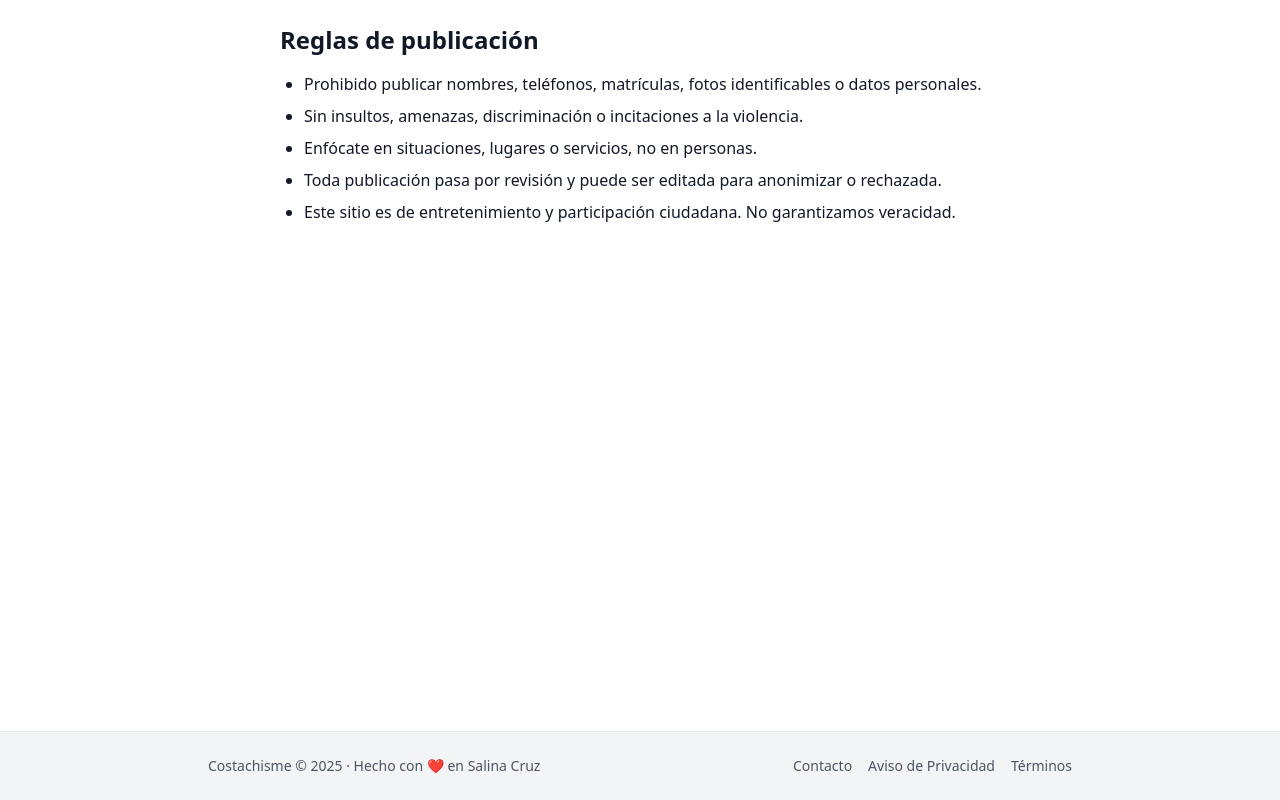
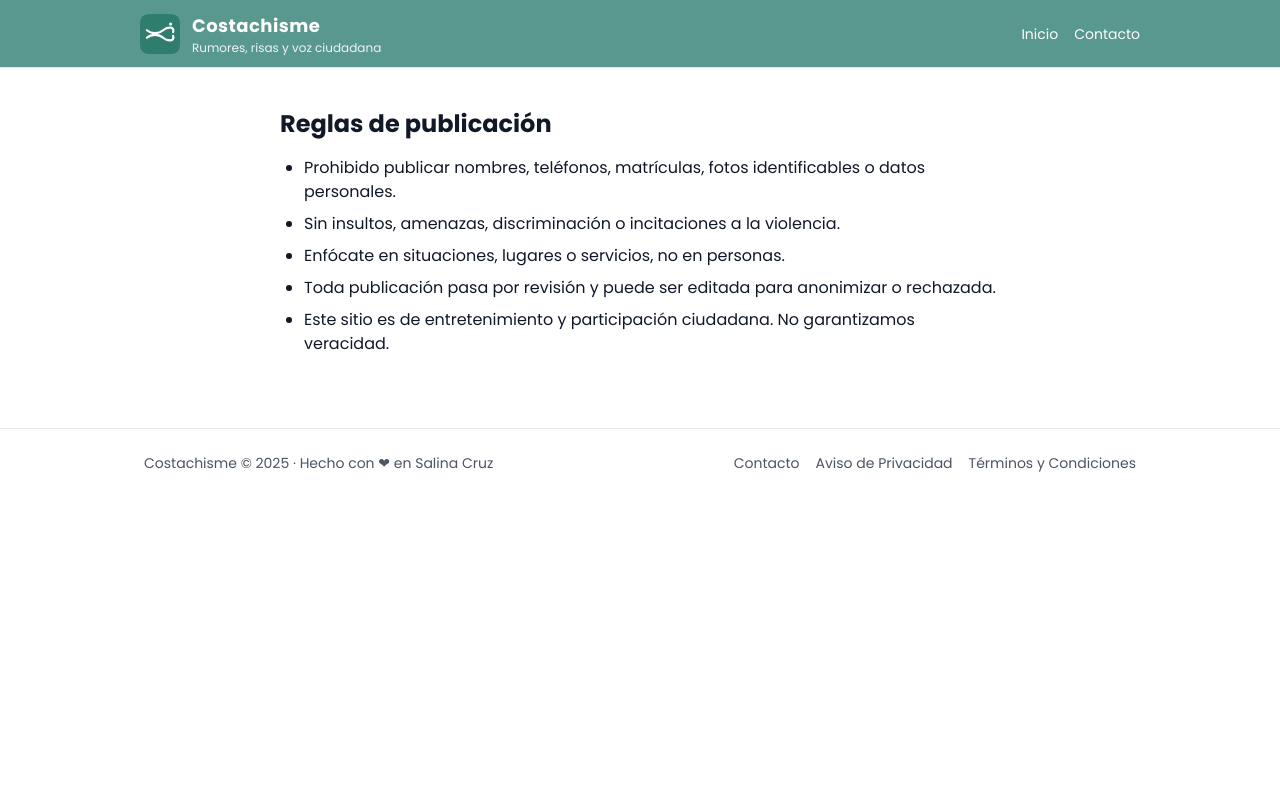
Before and after one commit to pokeron2025/costachisme, a Next.js app: page /reglas in a window 1280 px wide. Built offline with nearby package versions, Linux system fonts and the light colour scheme.

Commit message:
Update layout.tsx

```diff
--- a/app/layout.tsx
+++ b/app/layout.tsx
@@ -1,38 +1,71 @@
 // app/layout.tsx
 import "./globals.css";
+import { Poppins } from "next/font/google";
+import Image from "next/image";
 import Link from "next/link";
+import React from "react";
+
+const poppins = Poppins({
+  subsets: ["latin"],
+  weight: ["400", "600", "700"],
+});
 
 export const metadata = {
-  title: "Costachisme",
-  description: "Rumores, risas y voz ciudadana",
+  title: "Costachisme — Rumores, risas y voz ciudadana",
+  description:
+    "Chismógrafo urbano con propósito: entretenimiento y buzón ciudadano.",
+  icons: {
+    icon: "/logo-icon.svg", // tu favicon
+  },
 };
 
-export default function RootLayout({
-  children,
-}: {
-  children: React.ReactNode;
-}) {
+export default function RootLayout({ children }: { children: React.ReactNode }) {
   return (
     <html lang="es">
-      <body className="min-h-screen flex flex-col bg-white text-gray-900">
-        {/* Contenido principal */}
-        <main className="flex-grow">{children}</main>
+      <body className={`${poppins.className} min-h-screen bg-white text-[#111827]`}>
+        {/* HEADER */}
+        <header className="sticky top-0 z-30 border-b bg-[#2f7f72]/95 backdrop-blur supports-[backdrop-filter]:bg-[#2f7f72]/80">
+          <div className="mx-auto max-w-5xl flex items-center gap-3 p-3 text-white">
+            <Image
+              src="/logo.svg"
+              alt="Costachisme"
+              width={40}
+              height={40}
+              className="rounded"
+              priority
+            />
+            <div className="leading-tight">
+              <h1 className="text-lg font-extrabold tracking-wide">Costachisme</h1>
+              <p className="text-[12px] opacity-90">Rumores, risas y voz ciudadana</p>
+            </div>
 
-        {/* Footer */}
-        <footer className="bg-gray-100 border-t mt-10">
-          <div className="max-w-4xl mx-auto py-6 px-4 flex flex-col md:flex-row justify-between items-center text-sm text-gray-600">
-            <p className="mb-2 md:mb-0">
-              Costachisme © 2025 · Hecho con ❤ en Salina Cruz
-            </p>
-            <nav className="flex space-x-4">
-              <Link href="/contacto" className="hover:text-gray-900">
+            {/* Espaciador */}
+            <div className="flex-1" />
+
+            {/* Nav superior opcional */}
+            <nav className="hidden sm:flex items-center gap-4 text-sm">
+              <Link className="hover:underline" href="/">Inicio</Link>
+              <Link className="hover:underline" href="/contacto">Contacto</Link>
+            </nav>
+          </div>
+        </header>
+
+        {/* CONTENIDO */}
+        <main className="mx-auto max-w-5xl p-4">{children}</main>
+
+        {/* FOOTER con enlaces */}
+        <footer className="mt-8 border-t">
+          <div className="mx-auto max-w-5xl px-4 py-6 text-sm text-gray-600 flex flex-col sm:flex-row gap-2 sm:items-center sm:justify-between">
+            <p>Costachisme © 2025 · Hecho con ❤ en Salina Cruz</p>
+            <nav className="flex flex-wrap items-center gap-x-4 gap-y-2">
+              <Link className="hover:underline" href="/contacto">
                 Contacto
               </Link>
-              <Link href="/aviso-privacidad" className="hover:text-gray-900">
+              <Link className="hover:underline" href="/aviso-privacidad">
                 Aviso de Privacidad
               </Link>
-              <Link href="/terminos" className="hover:text-gray-900">
-                Términos
+              <Link className="hover:underline" href="/terminos">
+                Términos y Condiciones
               </Link>
             </nav>
           </div>
```
